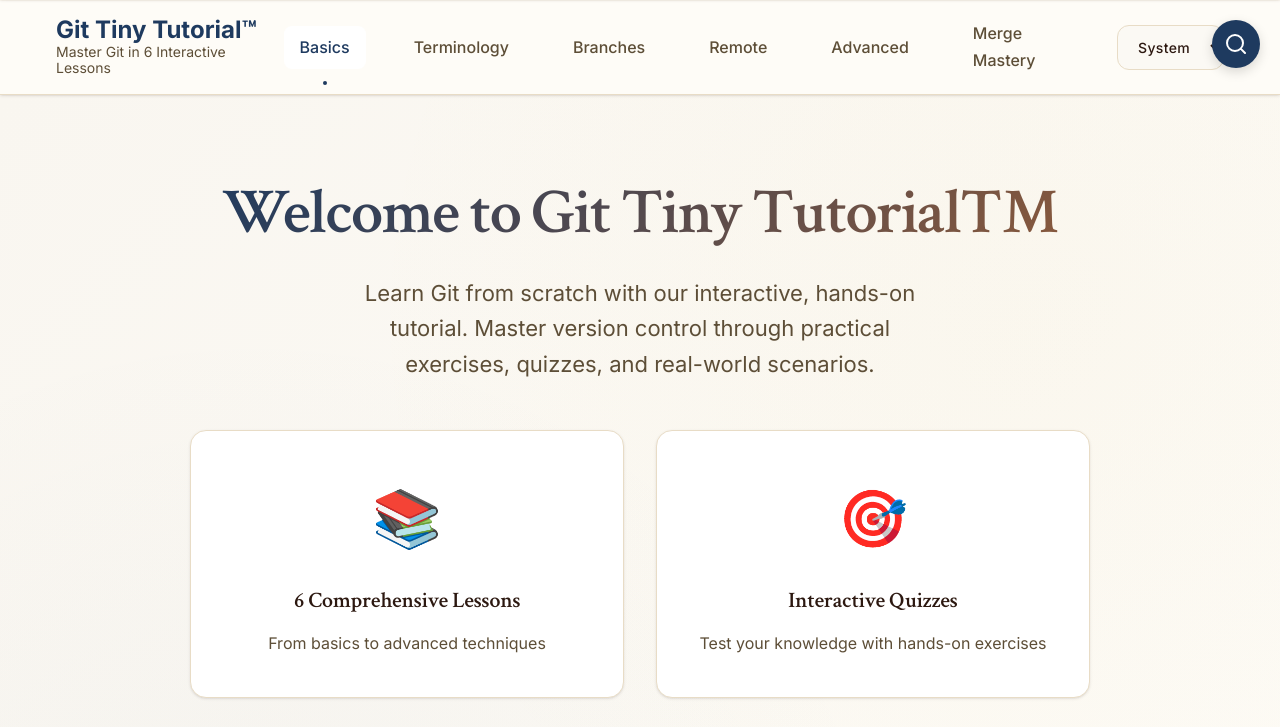
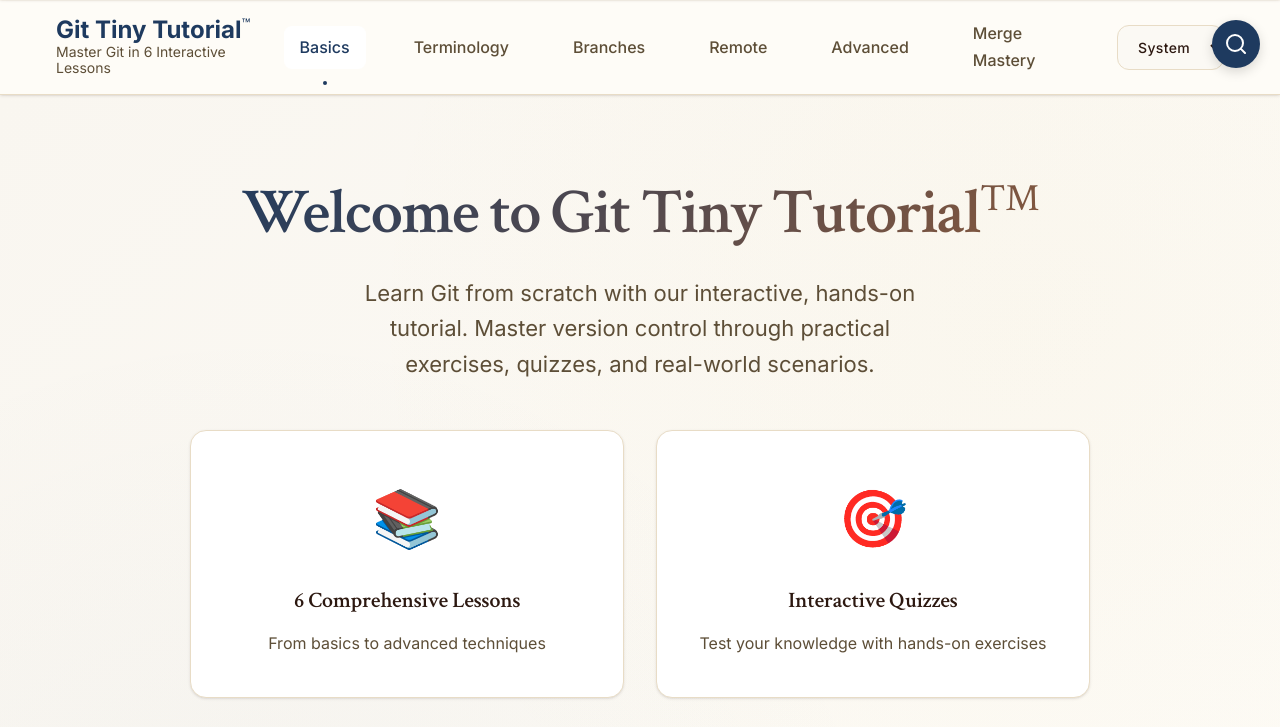
Before and after one commit to JexVexHex/git_tiny_tutorial, a website: page index.html in a window 1280 px wide. Shown: the top 727 px of the page. Drawn offline with nearby package versions, Linux system fonts and the light colour scheme.

Commit message:
style: Update trademark symbol usage and styling
- Added a trademark symbol to the title and various sections in `index.html` for consistency.
- Introduced a new CSS class `.trademark` to style the trademark symbol appropriately.
- Included a new image file for Playwright testing related to the trademark updates.

```diff
--- a/index.html
+++ b/index.html
@@ -27,7 +27,7 @@
     <nav class="navbar">
         <div class="nav-container">
             <div class="nav-brand">
-                <h1>Git Tiny Tutorial™</h1>
+                <h1>Git Tiny Tutorial<span class="trademark">™</span></h1>
                 <span class="nav-subtitle">Master Git in 6 Interactive Lessons</span>
             </div>
             <div class="nav-menu" id="navMenu">
@@ -115,7 +115,7 @@
         <section class="welcome-section" id="welcome">
             <div class="container">
                 <div class="welcome-content">
-                    <h2 class="welcome-title">Welcome to Git Tiny Tutorial™</h2>
+                    <h2 class="welcome-title">Welcome to Git Tiny Tutorial<span class="trademark">™</span></h2>
                     <p class="welcome-description">
                         Learn Git from scratch with our interactive, hands-on tutorial.
                         Master version control through practical exercises, quizzes, and real-world scenarios.
@@ -222,7 +222,7 @@
                 <div class="completion-content">
                     <div class="completion-icon">🎉</div>
                     <h2>Congratulations!</h2>
-                    <p>You've completed the Git Tiny Tutorial™!</p>
+                    <p>You've completed the Git Tiny Tutorial<span class="trademark">™</span>!</p>
                     <div class="completion-stats">
                         <div class="stat">
                             <span class="stat-number">6</span>
@@ -251,7 +251,7 @@
         <div class="container">
             <div class="footer-content">
                 <div class="footer-section">
-                    <h4>Git Tiny Tutorial™</h4>
+                    <h4>Git Tiny Tutorial<span class="trademark">™</span></h4>
                     <p>Master Git through interactive learning</p>
                 </div>
                 <div class="footer-section">
--- a/styles.css
+++ b/styles.css
@@ -1779,6 +1779,14 @@ body {
     letter-spacing: 0.025em;
 }
 
+/* Trademark Symbol Styling */
+.trademark {
+    font-size: 0.6em;
+    vertical-align: super;
+    line-height: 0;
+    font-weight: normal;
+}
+
 /* Print Styles */
 @media print {
     .navbar,
```
Also changed, not shown: .playwright-mcp/trademark-fix-test.png (added).
